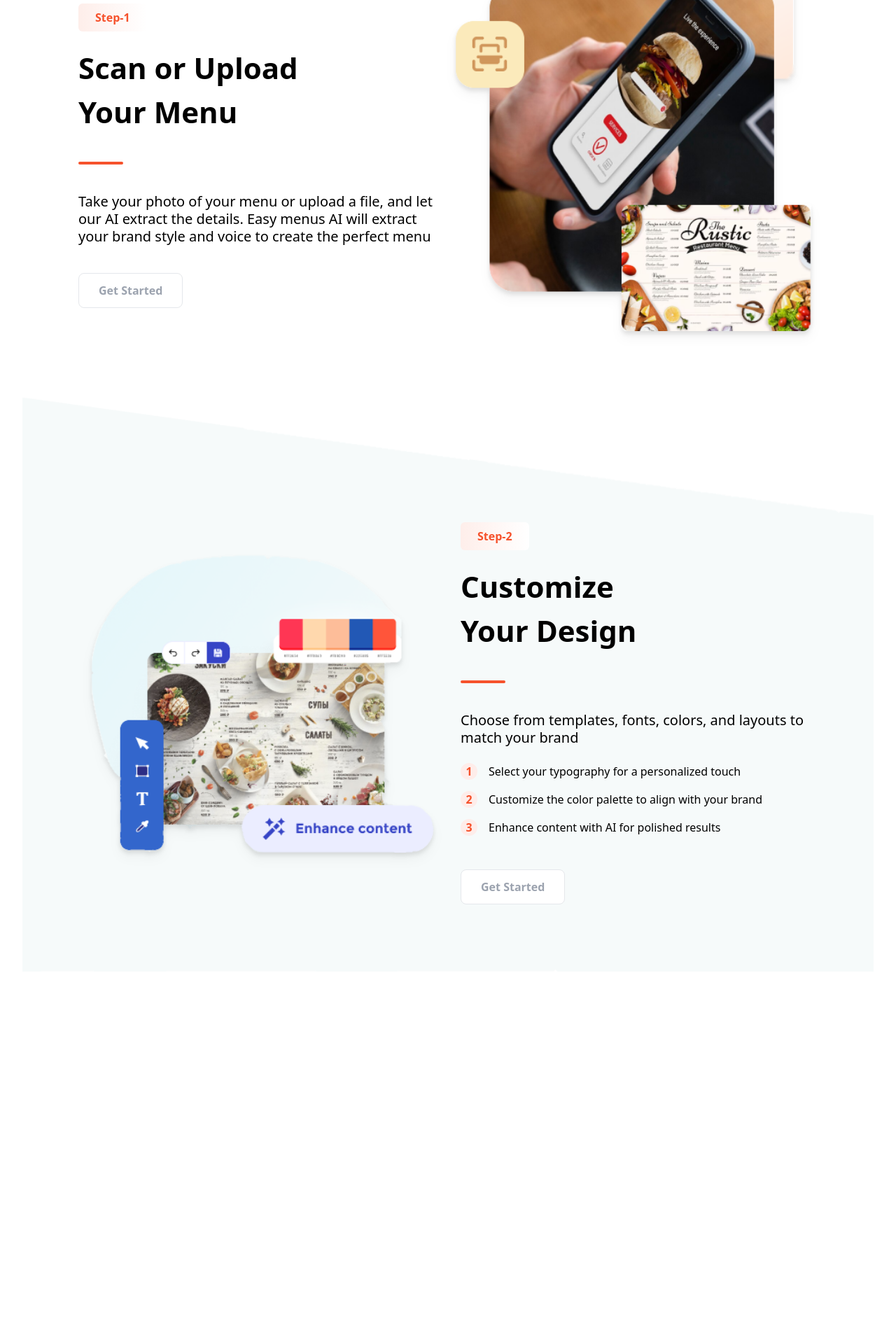
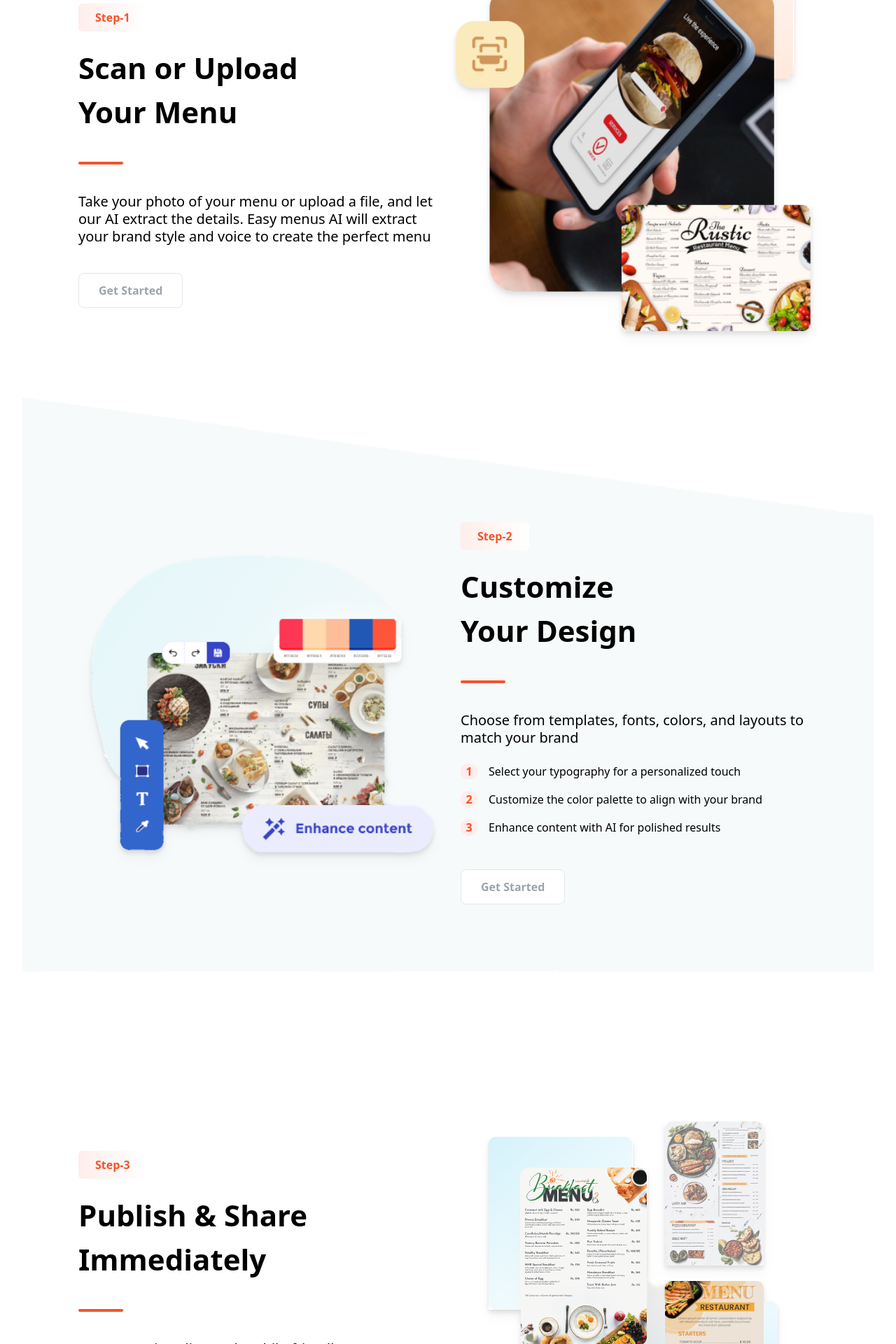
Before and after one commit to andriihuts/easymenus, a Django app: template myapp/templates/static/home.html in a window 1280 px wide; the page is wider, and only the part inside the window is pictured. Shown: the part 4120-6040 px from the top of that part at 70% size. Before the commit the page ends 5412 px from the top of that part, so only its background shows below. Run offline with Django 5.2, Linux system fonts and the light colour scheme; the template is opened without the code that fills it, so the values that code supplies are empty; some libraries are stand-ins or nearby versions.

Commit message:
feat: aded Publish page

```diff
--- a/myapp/templates/static/home.html
+++ b/myapp/templates/static/home.html
@@ -266,7 +266,7 @@
     </div>
 
     <!-- Transforming Menu Section -->
-    <div class="container max-w-7xl mx-auto mt-[85px] px-4 sm:px-6 lg:px-8">
+    <div class="container max-w-7xl mx-auto mt-[85px] px-4 sm:px-6 lg:px-8 relative">
         <div class="text-center mx-3">
             <button class="bg-gray-100 text-gray-400 px-6 py-2 rounded-full hover:bg-gray-200 transition duration-300 mt-7 mb-3 font-bold">
               3 Easy Steps
@@ -300,6 +300,8 @@
               <img src="{% static 'images/homepage/transforming.png' %}" alt="Easy Menus" class="h-full w-full drop-shadow-lg">
             </div>
         </div>
+
+        <img src="{% static 'images/homepage/dots.png' %}" alt="Easy Menus" class="opacity-10 w-[133px] absolute top-0 left-0 transform translate-x-1/2 translate-y-1/2">
 
     </div>
 
@@ -343,6 +345,34 @@
             </div>
         </div>
 
+    </div>
+
+    <!-- Transforming Menu Section -->
+    <div class="container max-w-7xl mx-auto mt-[85px] px-4 sm:px-6 lg:px-8 py-10 relative">
+
+        <div class="flex flex-col md:flex-row gap-1 items-center my-20 px-20">
+            <!-- First Column -->
+            <div class="bg-white p-0 w-full md:w-1/2 flex flex-col items-center sm:items-start justify-center text-left">
+              <span class="bg-gradient-to-r from-[#FEEEEA] to-[#FFFFFF] text-[#F6522C] px-6 py-2 rounded-md mt-7 mb-3 font-bold">
+                Step-3
+              </span>
+              <h2 class="text-[42px] font-bold text-black-900 my-2">
+                Publish & Share<br />Immediately
+              </h2>
+              <div class="bg-[#F6522C] px-8 py-[2px] rounded-lg my-8 font-bold h-0"></div>
+              <p class="text-[20px] leading-tight my-2">Your menu is online and mobile-friendly</p>
+              <button class="bg-white hover:bg-gray-200 border text-gray-400 px-7 py-3 rounded-lg transition duration-300 my-8 sm:mb-0 font-bold h-[50px]">
+                Get Started
+              </button>
+            </div>
+
+            <!-- Second Column (Larger Center Column) -->
+            <div class="bg-white p-2 w-full md:w-1/2 flex justify-center items-center">
+              <img src="{% static 'images/homepage/menus.png' %}" alt="Easy Menus" class="h-full w-auto drop-shadow-lg">
+            </div>
+
+            <img src="{% static 'images/homepage/dots.png' %}" alt="Easy Menus" class="opacity-10 w-[133px] absolute bottom-0 right-0 transform translate-x-1/2 -translate-y-1/2">
+        </div>
 
     </div>
 
```
Also changed, not shown: static/images/homepage/dots.png (added), static/images/homepage/menus.png (added).
